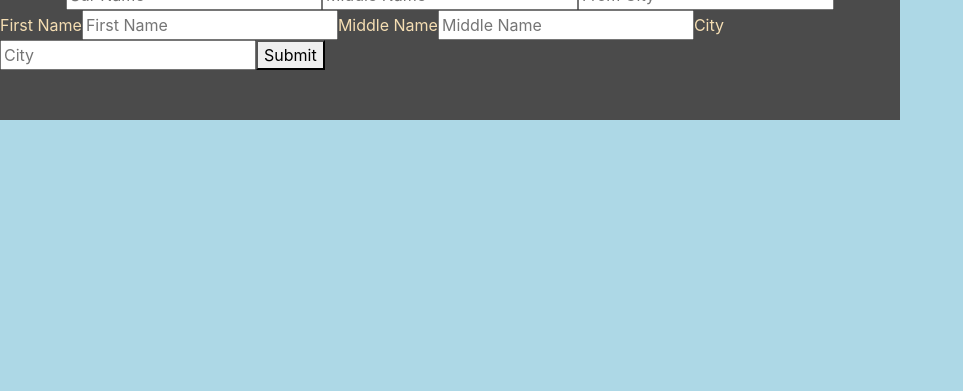
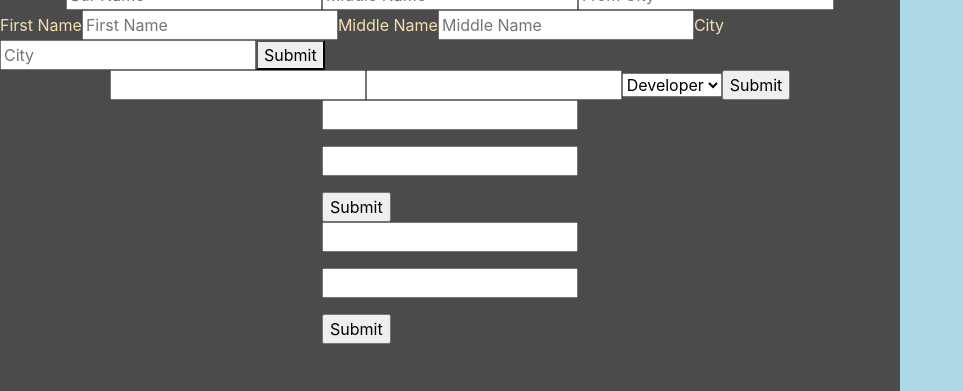
Before and after one commit to NatuRal3/feu2-frameworks, a React (Create React App) app: page / in a window 1280 px wide. Shown: the part 1771-2162 px from the top of the page, without its empty margins (0-963 px from the left). Before the commit the page ends 1891 px from the top, so only its background shows below. Built offline with nearby package versions, Linux system fonts and the light colour scheme; no server answers.

Commit message:
added forms with hooks

```diff
--- a/package.json
+++ b/package.json
@@ -3,16 +3,19 @@
   "version": "0.1.0",
   "private": true,
   "dependencies": {
+    "@hookform/resolvers": "^3.3.2",
     "@testing-library/jest-dom": "^5.17.0",
     "@testing-library/react": "^13.4.0",
     "@testing-library/user-event": "^13.5.0",
     "bootstrap": "^5.3.2",
     "react": "^18.2.0",
     "react-dom": "^18.2.0",
+    "react-hook-form": "^7.49.2",
     "react-router-dom": "^6.19.0",
     "react-scripts": "5.0.1",
     "sass": "^1.69.5",
-    "web-vitals": "^2.1.4"
+    "web-vitals": "^2.1.4",
+    "yup": "^1.3.3"
   },
   "scripts": {
     "start": "react-scripts start",
--- a/src/App.js
+++ b/src/App.js
@@ -32,6 +32,9 @@ import ControlledForm from "./forms/ControlledComp";
 import ControlledForm2 from "./forms/ControlledComp2";
 import ControlledComp3 from "./forms/ControlledComp3Multi";
 import ControlledComp4WSub from "./forms/ControlledComp4WithSubmit";
+import ReactHookForm1 from "./forms/ReactHookForm1";
+import ReactHookFormYup2 from "./forms/ReactHookFormYup2";
+import ReactHookFormYup3 from "./forms/ReactHookFormYup3";
 
 function App() {
   return (
@@ -65,6 +68,9 @@ function App() {
       <ControlledForm2 />
       <ControlledComp3 />
       <ControlledComp4WSub />
+      <ReactHookForm1 />
+      <ReactHookFormYup2 />
+      <ReactHookFormYup3 />
     </div>
   );
 }
--- /dev/null
+++ b/src/forms/ReactHookForm1.js
@@ -0,0 +1,26 @@
+import React from "react";
+import { useForm } from "react-hook-form";
+
+function ReactHookForm1() {
+  const { register, handleSubmit } = useForm();
+
+  function onSubmit(data) {
+    console.log(data);
+  }
+
+  return (
+    <form onSubmit={handleSubmit(onSubmit)}>
+      <input {...register("firstName", { required: true })} />
+      <input {...register("lastName", { required: true, minLength: 4, maxLength: 19 })} />
+      <select {...register("role")}>
+        <option value="developer">Developer</option>
+        <option value="designer">Designer</option>
+        <option value="admin">Admin</option>
+        <option value="other">Other</option>
+      </select>
+      <input type="submit" />
+    </form>
+  );
+}
+
+export default ReactHookForm1;
--- /dev/null
+++ b/src/forms/ReactHookFormYup2.js
@@ -0,0 +1,36 @@
+import React from "react";
+import { useForm } from "react-hook-form";
+import { yupResolver } from "@hookform/resolvers/yup";
+import * as yup from "yup";
+
+const schema = yup
+  .object({
+    firstName: yup.string().min(3).max(10).required(),
+    age: yup.number().positive().integer().required(),
+  })
+  .required();
+
+function ReactHookFormYup2() {
+  const {
+    register,
+    handleSubmit,
+    formState: { errors },
+  } = useForm({
+    resolver: yupResolver(schema),
+  });
+  function onSubmit(data) {
+    console.log(data);
+  }
+
+  return (
+    <form onSubmit={handleSubmit(onSubmit)}>
+      <input {...register("firstName")} />
+      <p>{errors.firstName?.message}</p>
+      <input {...register("age")} />
+      <p>{errors.age?.message}</p>
+      <input type="submit" />
+    </form>
+  );
+}
+
+export default ReactHookFormYup2;
--- /dev/null
+++ b/src/forms/ReactHookFormYup3.js
@@ -0,0 +1,45 @@
+import React from "react";
+import { useForm } from "react-hook-form";
+import { yupResolver } from "@hookform/resolvers/yup";
+import * as yup from "yup";
+
+const schema = yup
+  .object({
+    firstName: yup
+      .string()
+      .min(3, "Your first name should be at least 3 characters.")
+      .max(10, "Your first name cannot be longer than 10 characters.")
+      .required("Please enter your first name"),
+    age: yup
+      .number()
+      .min(18, "Your age must be 18 or higher")
+      .max(100, "Your age must be 100 or lower")
+      .typeError("Your age must be a number"),
+  })
+  .required();
+
+function ReactHookFormYup3() {
+  const {
+    register,
+    handleSubmit,
+    formState: { errors },
+  } = useForm({
+    resolver: yupResolver(schema),
+  });
+
+  function onSubmit(data) {
+    console.log(data);
+  }
+
+  return (
+    <form onSubmit={handleSubmit(onSubmit)}>
+      <input {...register("firstName")} />
+      <p>{errors.firstName?.message}</p>
+      <input {...register("age")} />
+      <p>{errors.age?.message}</p>
+      <input type="submit" />
+    </form>
+  );
+}
+
+export default ReactHookFormYup3;
```
Also changed, not shown: 1 other file (tests, documents, lock files or other folders).
